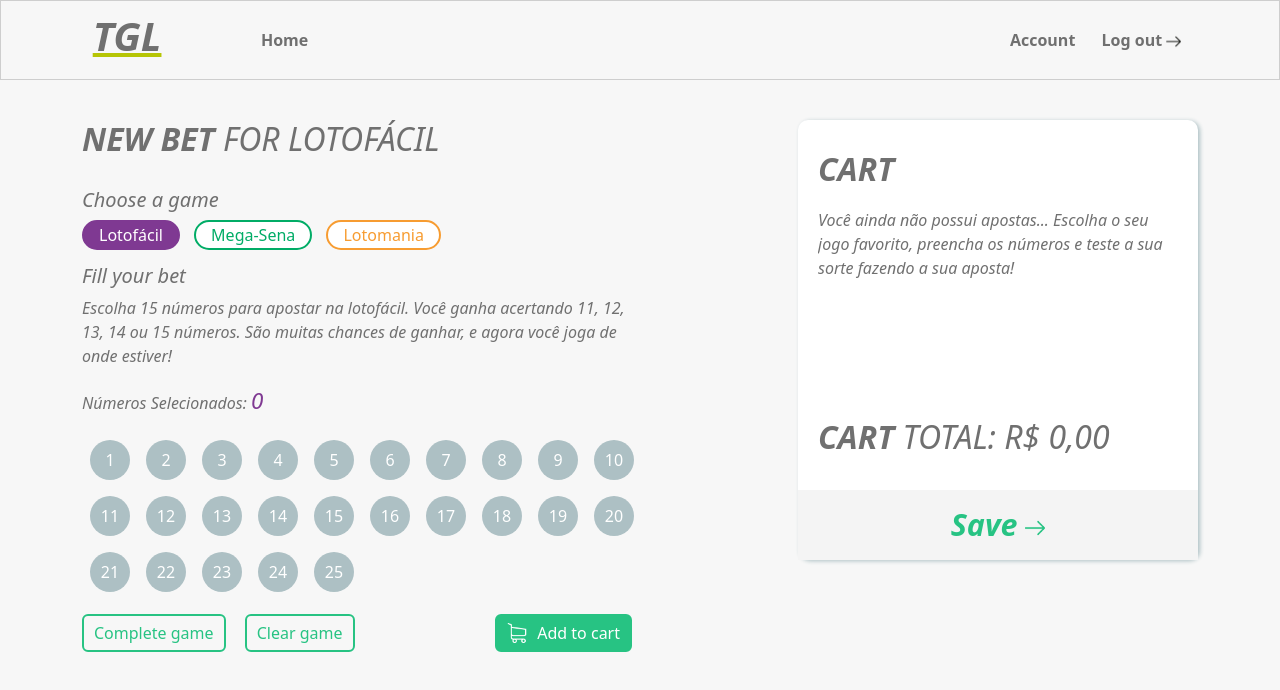
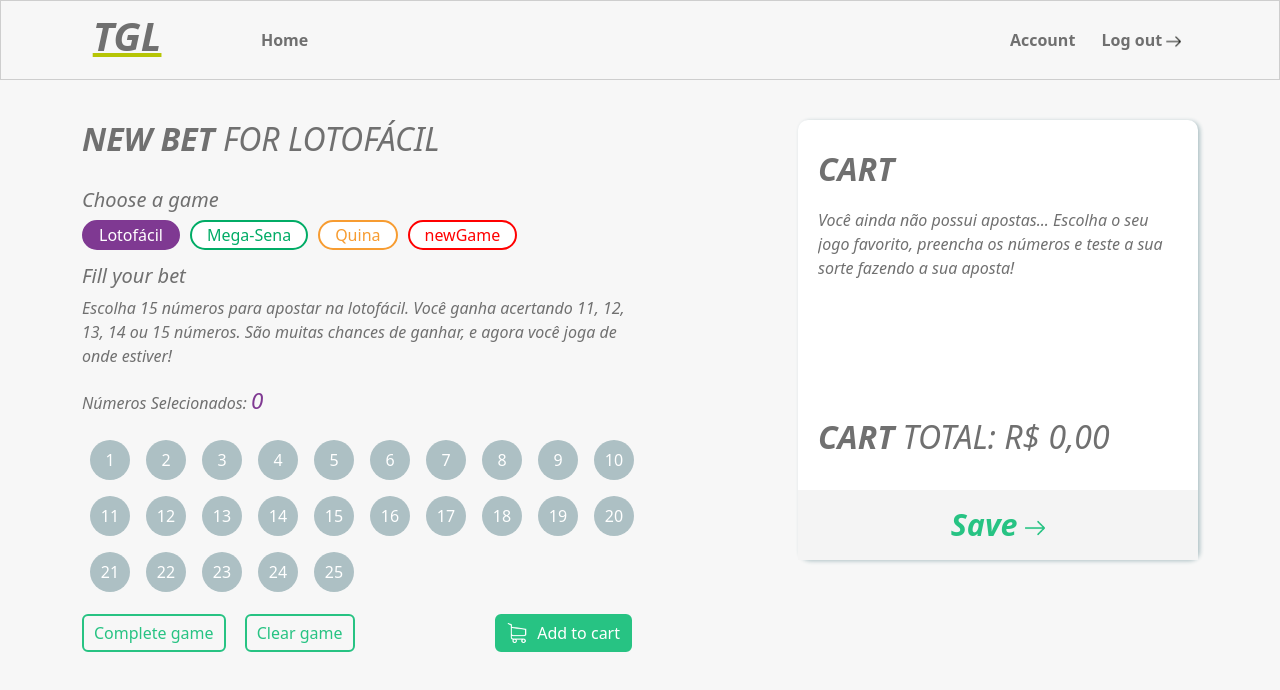
Before and after one commit to Matheusmeed/TGL, a plain HTML site: page index.html in a window 1280 px wide. Drawn offline with nearby package versions, Linux system fonts and the light colour scheme.

Commit message:
fix: deixando app dinâmico.

```diff
--- a/games.json
+++ b/games.json
@@ -26,12 +26,12 @@
         "color": "#F79C31"
       },
       {
-        "type": "JogoDoBicho",
-        "description": "Escolha 5 números dos 80 disponíveis na quina. 5, 4, 3 ou 2 acertos. São seis sorteios semanais e seis chances de ganhar.",
-        "range": 80,
-        "price": 2,
-        "max-number": 5,
-        "color": "#F79C31"
+        "type": "newGame",
+        "description": "Escolha 10 números dos 80 disponíveis na quina. 5, 4, 3 ou 2 acertos. São seis sorteios semanais e seis chances de ganhar.",
+        "range": 60,
+        "price": 5,
+        "max-number": 10,
+        "color": "red"
       }
     ]
   }
--- a/index.html
+++ b/index.html
@@ -36,10 +36,10 @@
 
                 <div class="chooseGame">
                     <h5>Choose a game</h5>
-                    <div>
-                        <button class="chooseGameBtn btnPurple" id="lotofacilGame">Lotofácil</button>
+                    <div id="gamesDiv">
+                        <!-- <button class="chooseGameBtn btnPurple" id="lotofacilGame">Lotofácil</button>
                         <button class="chooseGameBtn btnGreen" id="megasenaGame">Mega-Sena</button>
-                        <button class="chooseGameBtn btnOrange" id="lotomaniaGame">Lotomania</button>
+                        <button class="chooseGameBtn btnOrange" id="lotomaniaGame">Lotomania</button> -->
                     </div>
 
                     <div>
--- a/scripts/index.js
+++ b/scripts/index.js
@@ -1,16 +1,9 @@
 (function (_window, document) {
     'use strict';
 
-    var $lotofacilBtn = document.getElementById('lotofacilGame');
-    var $megasenaBtn = document.getElementById('megasenaGame');
-    var $lotomaniaBtn = document.getElementById('lotomaniaGame');
-
-    initilize();
-
-    function initilize() {}
-
     getData();
-    var jsonData, lotofacilInfo, megasenaInfo, lotomaniaInfo;
+    let jsonData;
+    let games = [];
 
     async function getData() {
         await fetch('../games.json')
@@ -22,44 +15,57 @@
 
     function handleInfo() {
         jsonData.types.forEach((element) => {
-            switch (element.type) {
-                case 'Lotofácil':
-                    lotofacilInfo = element;
-                case 'Mega-Sena':
-                    megasenaInfo = element;
-                case 'Quina':
-                    lotomaniaInfo = element;
-                default:
-                    break;
+            games.push(element);
+        });
+        createGamesBtn();
     }
+
+    const $gamesDiv = document.getElementById('gamesDiv');
+    let gameBtns = [];
+
+    function createGamesBtn() {
+        games.forEach((el) => {
+            let newBtn = document.createElement('button');
+            newBtn.className = 'chooseGameBtn';
+            newBtn.id = el.type;
+            newBtn.innerHTML = el.type;
+            newBtn.setAttribute('color', el.color);
+            newBtn.style.color = el.color;
+            newBtn.style.borderColor = el.color;
+            newBtn.addEventListener('click', () => handleChooseGame(newBtn));
+            if (newBtn.id == 'Lotofácil') {
+                handleChooseGame(newBtn);
+            }
+            gameBtns.push(newBtn);
+        });
+        showGameButtons();
+    }
+
+    function showGameButtons() {
+        gameBtns.forEach((el) => {
+            $gamesDiv.appendChild(el);
         });
     }
 
-    var actualGameInfo;
-    var $gameTitle = document.getElementById('gameTitle');
-    var $gameDescription = document.getElementById('gameDescription');
+    let actualGameInfo;
+    let $gameTitle = document.getElementById('gameTitle');
+    let $gameDescription = document.getElementById('gameDescription');
 
-    $lotofacilBtn.addEventListener('click', () => handleChooseGame($lotofacilBtn));
-    $megasenaBtn.addEventListener('click', () => handleChooseGame($megasenaBtn));
-    $lotomaniaBtn.addEventListener('click', () => handleChooseGame($lotomaniaBtn));
-
-    // Inciar com lotofácil
-    setTimeout(() => {
-        handleChooseGame($lotofacilBtn);
-    }, 30);
+    // Inciar com primeiro jogo : n feita ainda
 
     function handleChooseGame(game) {
-        lotofacilGame.removeAttribute('style');
-        megasenaGame.removeAttribute('style');
-        lotomaniaGame.removeAttribute('style');
+        gameBtns.forEach((el) => {
+            if (el != game) {
+                el.style.color = el.getAttribute('color');
+                el.style.removeProperty('background');
+            }
+        });
 
-        if (game == lotofacilGame) {
-            actualGameInfo = lotofacilInfo;
-        } else if (game == megasenaGame) {
-            actualGameInfo = megasenaInfo;
-        } else {
-            actualGameInfo = lotomaniaInfo;
+        games.forEach((el) => {
+            if (el.type == game.id) {
+                actualGameInfo = el;
             }
+        });
 
         setStyle(game);
         setGameNumbers();
@@ -73,8 +79,8 @@
         $gameDescription.innerHTML = actualGameInfo.description;
     }
 
-    var $divNumbers = document.getElementsByClassName('divNumbers')[0];
-    var numberList,
+    const $divNumbers = document.getElementsByClassName('divNumbers')[0];
+    let numberList,
         selectedNumbers = [];
     let qtdNumeros = document.getElementById('qtdNumeros');
 
@@ -85,7 +91,7 @@
         qtdNumeros.innerHTML = selectedNumbers.length;
         qtdNumeros.style.color = actualGameInfo.color;
         for (let i = 1; i <= actualGameInfo.range; i++) {
-            var numberBtn = document.createElement('button');
+            let numberBtn = document.createElement('button');
             numberBtn.innerHTML = i;
             numberBtn.value = i;
             numberList.push(numberBtn);
@@ -124,16 +130,16 @@
         });
     }
 
-    var $clearGameBtn = document.getElementById('clearGameBtn');
+    const $clearGameBtn = document.getElementById('clearGameBtn');
     $clearGameBtn.addEventListener('click', () => clearGame());
 
     function clearGame() {
         setGameNumbers();
     }
 
-    var $completeGameBtn = document.getElementById('completeGameBtn');
+    const $completeGameBtn = document.getElementById('completeGameBtn');
     $completeGameBtn.addEventListener('click', () => completeGame());
-    var randomNumbers = [];
+    let randomNumbers = [];
 
     function completeGame() {
         randomNumbers = [];
@@ -141,7 +147,7 @@
         let range = Number(actualGameInfo['range']);
 
         while (randomNumbers.length < total) {
-            var random = Math.floor(Math.random() * range + 1);
+            let random = Math.floor(Math.random() * range + 1);
 
             if (!randomNumbers.includes(random)) {
                 if (!selectedNumbers.includes(random)) {
@@ -154,13 +160,23 @@
         });
     }
 
-    var addToCartBtn = document.getElementById('addToCartBtn');
+    const addToCartBtn = document.getElementById('addToCartBtn');
     addToCartBtn.addEventListener('click', () => createElement());
-    var contId = 0;
-    var totalPrice = 0;
-    var elements = [];
-    var deleteButtons = [];
+    let contId = 0;
+    let totalPrice = 0;
+    let elements = [];
+    let deleteButtons = [];
     let numbers = [];
+
+    function verifyNumber(noRepeatNumbers) {
+        let retorno = false;
+        numbers.forEach((num) => {
+            if (num.toString() == noRepeatNumbers.toString()) {
+                retorno = true;
+            }
+        });
+        return retorno;
+    }
 
     function createElement() {
         let noRepeatNumbers = [...new Set(selectedNumbers)];
@@ -170,8 +186,12 @@
                 alert(`Você deve escolher ${actualGameInfo['max-number']} números! Ainda faltam ${actualGameInfo['max-number'] - noRepeatNumbers.length} números.`);
             }
         } else {
+            noRepeatNumbers.sort((a, b) => a - b);
+
+            if (verifyNumber(noRepeatNumbers)) {
+                alert('Essa aposta já foi realizada.');
+            } else {
                 numbers.push(noRepeatNumbers);
-            console.log(numbers);
                 clearGame();
                 let selectedNumbersStr = noRepeatNumbers.sort((a, b) => a - b).join(', ');
                 let id = (contId += 1);
@@ -217,9 +237,10 @@
                 addRemoveListener();
             }
         }
+    }
 
-    var divFather = document.getElementById('divOverflow');
-    var totalPriceDiv = document.getElementById('valorTotal');
+    const divFather = document.getElementById('divOverflow');
+    const totalPriceDiv = document.getElementById('valorTotal');
     let noBet = document.getElementById('semAposta');
 
     function addElementToCart(divMain) {
@@ -237,7 +258,7 @@
     function deleteElement(btnId) {
         elements.forEach((el) => {
             if (el.id == btnId) {
-                var index = elements.indexOf(el);
+                let index = elements.indexOf(el);
                 if (index > -1) {
                     elements.splice(index, 1);
                 }
```
Lines whose indentation alone changed are shown as unchanged.
